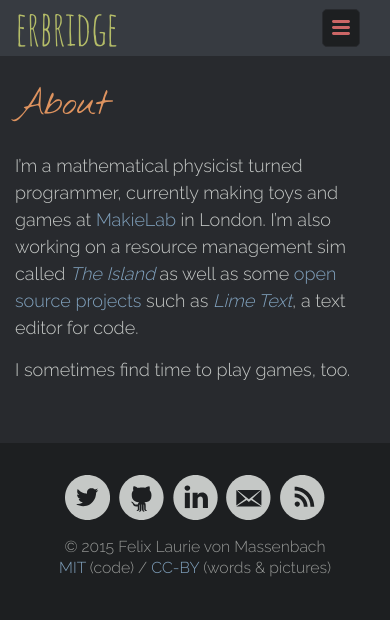
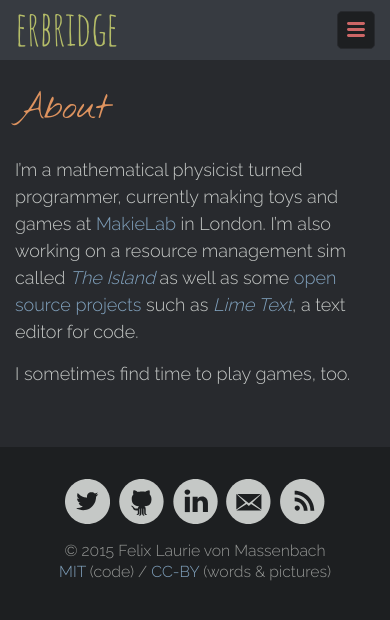
Before and after one commit to erbridge/erbridge.github.io, a Jekyll site: the page built from pages/00-about.md, in a window 390 px wide. Shown: the top 620 px of the page. Built offline with Jekyll 4.4.1, drawn with Linux system fonts in a browser that asks for light colours.

Commit message:
Tidy up the layout of the header on mobiles.

```diff
--- a/_sass/_layout.scss
+++ b/_sass/_layout.scss
@@ -3,7 +3,7 @@
  */
 .site-header {
   background-color: $lightest-background-colour;
-  min-height: 56px;
+  min-height: 60px;
 
   // Positioning context for the mobile navigation icon
   position: relative;
@@ -63,8 +63,8 @@
 
   @include media-query($on-palm) {
     position: absolute;
-    top: 9px;
-    right: 30px;
+    top: 11px;
+    right: 15px;
     background-color: $base-background-colour;
     border: 1px solid $light-background-colour;
     border-radius: 5px;
```
Also changed, not shown: _includes/header.html (+4 -4 lines).
